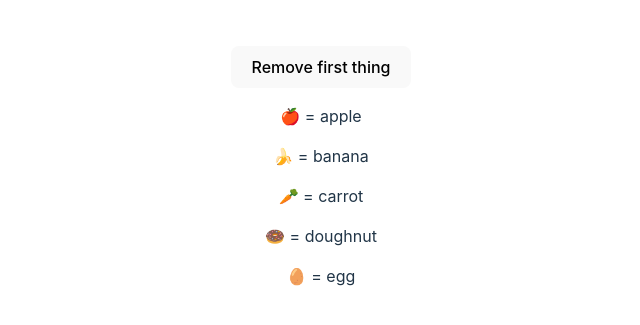
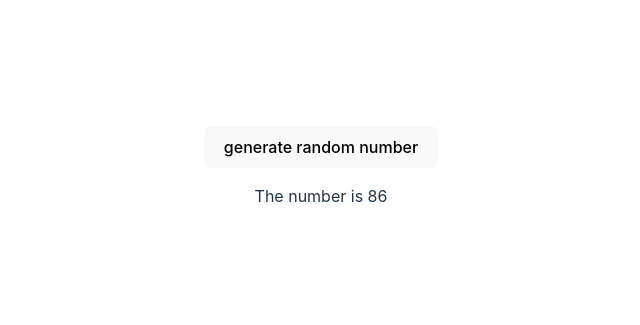
Before and after one commit to Filipe-vilela-felix/svelte-tutorial, a Svelte app: page / in a window 1280 px wide. Shown: the part 225-550 px from the top of the page, without its empty margins (319-959 px from the left). Built offline with nearby package versions, Linux system fonts and the light colour scheme.

Commit message:
await-blocks

```diff
--- a/src/App.svelte
+++ b/src/App.svelte
@@ -1,30 +1,34 @@
 <script>
-	import Thing from './Thing.svelte';
+	import { getRandomNumber } from './utils.js';
 
-	let things = [
-		{ id: 1, name: 'apple' },
-		{ id: 2, name: 'banana' },
-		{ id: 3, name: 'carrot' },
-		{ id: 4, name: 'doughnut' },
-		{ id: 5, name: 'egg' }
-	];
+	let promise = getRandomNumber();
 
 	function handleClick() {
-		things = things.slice(1);
+		promise = getRandomNumber();
 	}
 </script>
 
 <button on:click={handleClick}>
-	Remove first thing
+	generate random number
 </button>
 
-{#each things as thing (thing.id)}
-	<Thing name={thing.name} />
-{/each}
+{#await promise}
+  <p>...waiting</p>
+{:then number}
+  <p>The number is {number}</p>
+{:catch error}
+  <p style="color: red">{error.message}</p>
+{/await}
 
 <!--
 
-O objetivo desse código é fazer com que ao cliclar no botão, ele remover o primeiro componente e o nó DOM e deixar os outros não afetados.
-E para que isso aconteça, expecificamos um indentificador exlcusivo (ou "chave") para o bloco #each, "thing. id" (linha 21).
+  A maioria dos aplicativos Web precisa lidar com dados assíncronos em algum momento.
+  Svelte facilita a espera pelo valor de Promessas diretamente na sua marcação. (linhas 15 a 21)
+
+  Se você sabe que sua promessa não pode ser rejeitada, você pode omitir o bloqueio.
+  Você também pode omitir o primeiro bloco se não quiser mostrar nada até que a promessa seja resolvida:
+    {#await promise then number}
+        <p>The number is {number}</p>
+    {/await}
 
 -->
--- a/src/Thing.svelte
+++ /dev/null
@@ -1,18 +0,0 @@
-<script>
-	const emojis = {
-		apple: '🍎',
-		banana: '🍌',
-		carrot: '🥕',
-		doughnut: '🍩',
-		egg: '🥚'
-	};
-
-	// the name is updated whenever the prop value changes...
-	export let name;
-
-	// ...but the "emoji" variable is fixed upon initialisation
-	// of the component because it uses `const` instead of `$:`
-	const emoji = emojis[name];
-</script>
-
-<p>{emoji} = {name}</p>
--- /dev/null
+++ b/src/utils.js
@@ -0,0 +1,7 @@
+export async function getRandomNumber() {
+    // Generate a random number between 0 and 100
+    // (with a delay, so that we can see it)
+    const number = Math.floor(Math.random() * 101);
+    await new Promise(resolve => setTimeout(resolve, 1000));
+    return number;
+}
```
